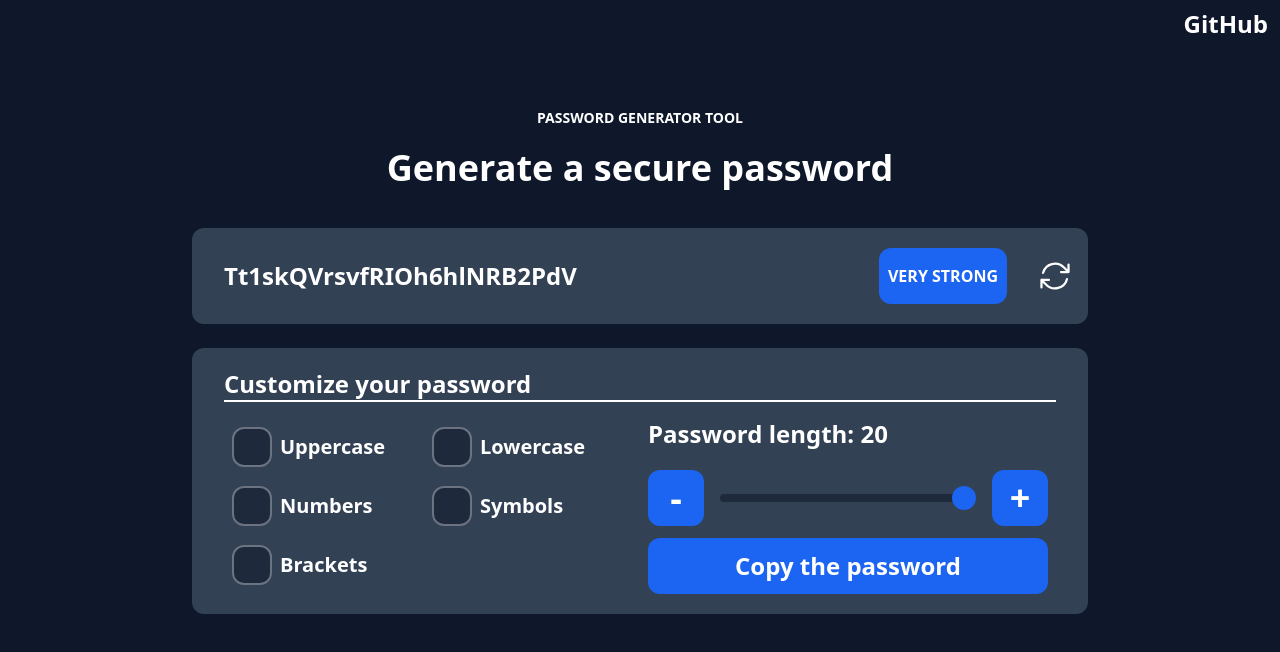
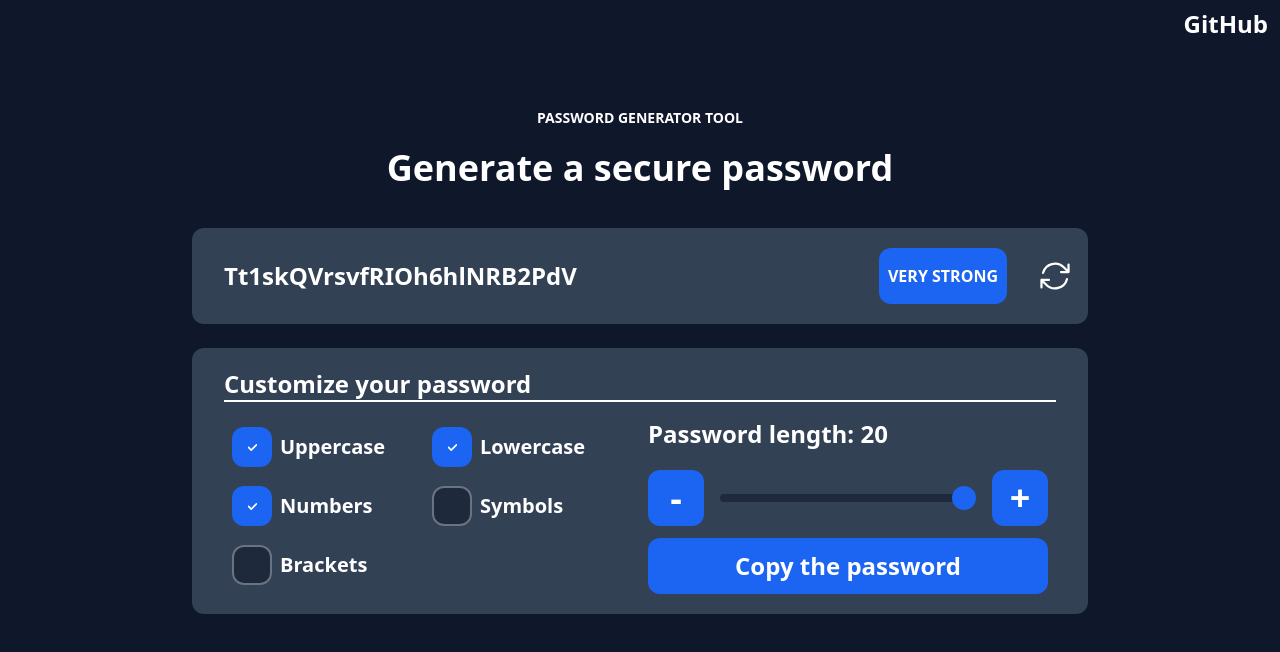
Before and after one commit to srgnevmer/password-generator, a React (Vite) app: page / in a window 1280 px wide. Shown: the top 652 px of the page. Built offline with nearby package versions, Linux system fonts and the light colour scheme.

Commit message:
feat: add a method to activate or deactivate the checkbox

```diff
--- a/src/components/checkbox.tsx
+++ b/src/components/checkbox.tsx
@@ -1,12 +1,25 @@
 import { FC } from "react";
-import { SvgSelector } from "./index";
+import { CheckboxId } from "../types";
+import { useAppDispatch, useAppSelector } from "../redux/typed-hooks";
+import { activate, deactivate } from "../redux/slices/checkboxes-slice";
 
 interface CheckboxProps {
-  id: string;
+  id: CheckboxId;
   text: string;
 }
 
 export const Checkbox: FC<CheckboxProps> = ({ id, text }) => {
+  const dispatch = useAppDispatch();
+  const isActive = useAppSelector<boolean>((state) => state.checkboxes[id]);
+
+  const activateOrDeactivate = (): void => {
+    if (isActive) {
+      dispatch(deactivate(id));
+    } else {
+      dispatch(activate(id));
+    }
+  };
+
   return (
     <label
       htmlFor={id}
@@ -17,8 +30,10 @@ export const Checkbox: FC<CheckboxProps> = ({ id, text }) => {
         {text}
       </span>
       <input
+        id={id}
         type="checkbox"
-        id={id}
+        checked={isActive}
+        onChange={activateOrDeactivate}
         className="w-10 h-10 border-2 rounded-xl bg-slate-800 cursor-pointer
         focus:ring-offset-transparent focus:ring-transparent"
       />
```
